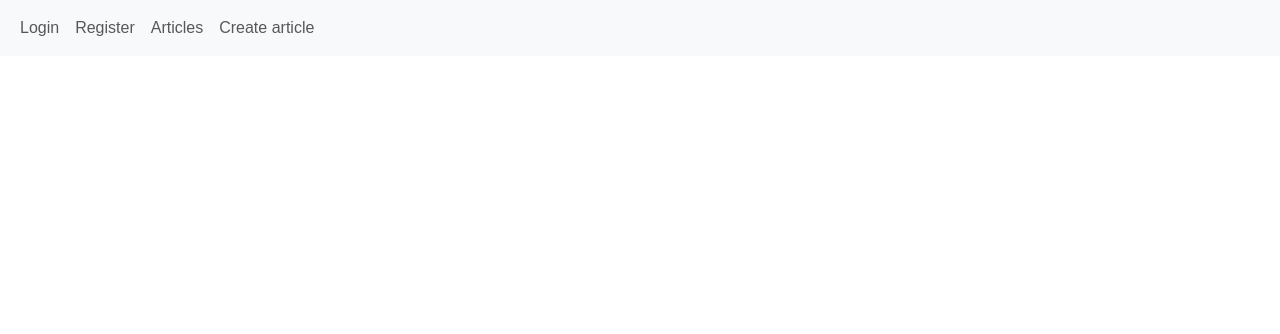
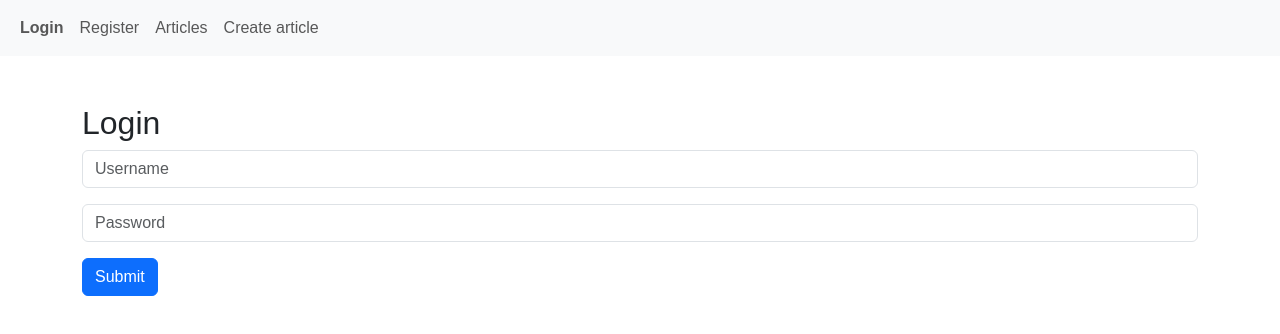
Before and after one commit to srgibosque/articles_ecommerce, an Angular app: page /users/login in a window 1280 px wide. Before the commit this address led to /. Shown: the top 334 px of the page. Built offline with nearby package versions, Linux system fonts and the light colour scheme.

Commit message:
Lazy Loading done

```diff
--- a/src/app/login/login.component.ts
+++ b/src/app/login/login.component.ts
@@ -1,5 +1,6 @@
 import { Component, OnInit } from '@angular/core';
 import { FormGroup, FormBuilder, Validators } from '@angular/forms';
+import { Router } from '@angular/router';
 
 import { User } from '../model/user';
 import { loginResponse } from '../model/loginResponse';
@@ -16,7 +17,7 @@ export class LoginComponent implements OnInit {
 
   public loginForm!: FormGroup;
 
-  constructor(private fb: FormBuilder, private userService: UserService, private userStoreService: UserStoreService){}
+  constructor(private fb: FormBuilder, private userService: UserService, private userStoreService: UserStoreService, private router: Router){}
 
   get username() { return this.loginForm.get('username'); }
 
@@ -40,6 +41,7 @@ export class LoginComponent implements OnInit {
           const message = res.msg;
           const token = this.userStoreService.saveToken(res.token);
           console.log(message);
+          this.router.navigate(['/articles', 'list']);
         })
 
     } else {
--- a/src/app/navbar/navbar.component.html
+++ b/src/app/navbar/navbar.component.html
@@ -5,12 +5,12 @@
       <div class="nav-section">
         <li class="nav-item"
             routerLinkActive = "active">
-            <a class="nav-link" routerLink= "/login">Login</a>
+            <a class="nav-link" routerLink= "/users/login">Login</a>
         </li>
 
         <li class="nav-item"
             routerLinkActive = "active">
-            <a class="nav-link" routerLink= "/register">Register</a>
+            <a class="nav-link" routerLink= "/users/register">Register</a>
         </li>
 
         <li class="nav-item"
--- a/src/app/register/register.component.ts
+++ b/src/app/register/register.component.ts
@@ -1,5 +1,6 @@
 import { Component, OnInit } from '@angular/core';
 import { FormGroup, FormBuilder, Validators } from '@angular/forms';
+import { Router } from '@angular/router';
 
 import { User } from '../model/user';
 import { RegisterResponse } from '../model/registerResponse';
@@ -13,7 +14,7 @@ import { UserService } from '../services/user.service';
 export class RegisterComponent {
   public registerForm!: FormGroup;
 
-  constructor(private fb: FormBuilder, private userService: UserService){}
+  constructor(private fb: FormBuilder, private userService: UserService, private router: Router ){}
 
   get username() { return this.registerForm.get('username'); }
 
@@ -36,6 +37,7 @@ export class RegisterComponent {
         .subscribe((res:RegisterResponse) => {
           const message = res.msg;
           console.log(message);
+          this.router.navigate(['/users', 'login']);
         })
 
     } else {
--- a/src/app/services/auth-guard.service.ts
+++ b/src/app/services/auth-guard.service.ts
@@ -16,7 +16,7 @@ export class AuthGuardService implements CanActivate {
       if(isUserLoggedIn){
         return true;
       } else {
-        this.router.navigate(['login']);
+        this.router.navigate(['users', 'login']);
         return false;
       }
   }
```
Also changed, not shown: src/app/app-routing.module.ts (+12 -7 lines), src/app/app.module.ts (+10 -20 lines), src/app/modules/article/article-routing.module.ts (added, +19 -0 lines), src/app/modules/article/article.module.ts (added, +34 -0 lines), src/app/modules/user/user-routing.module.ts (added, +16 -0 lines), src/app/modules/user/user.module.ts (added, +21 -0 lines), LazyLoadingSergi.png (added).
